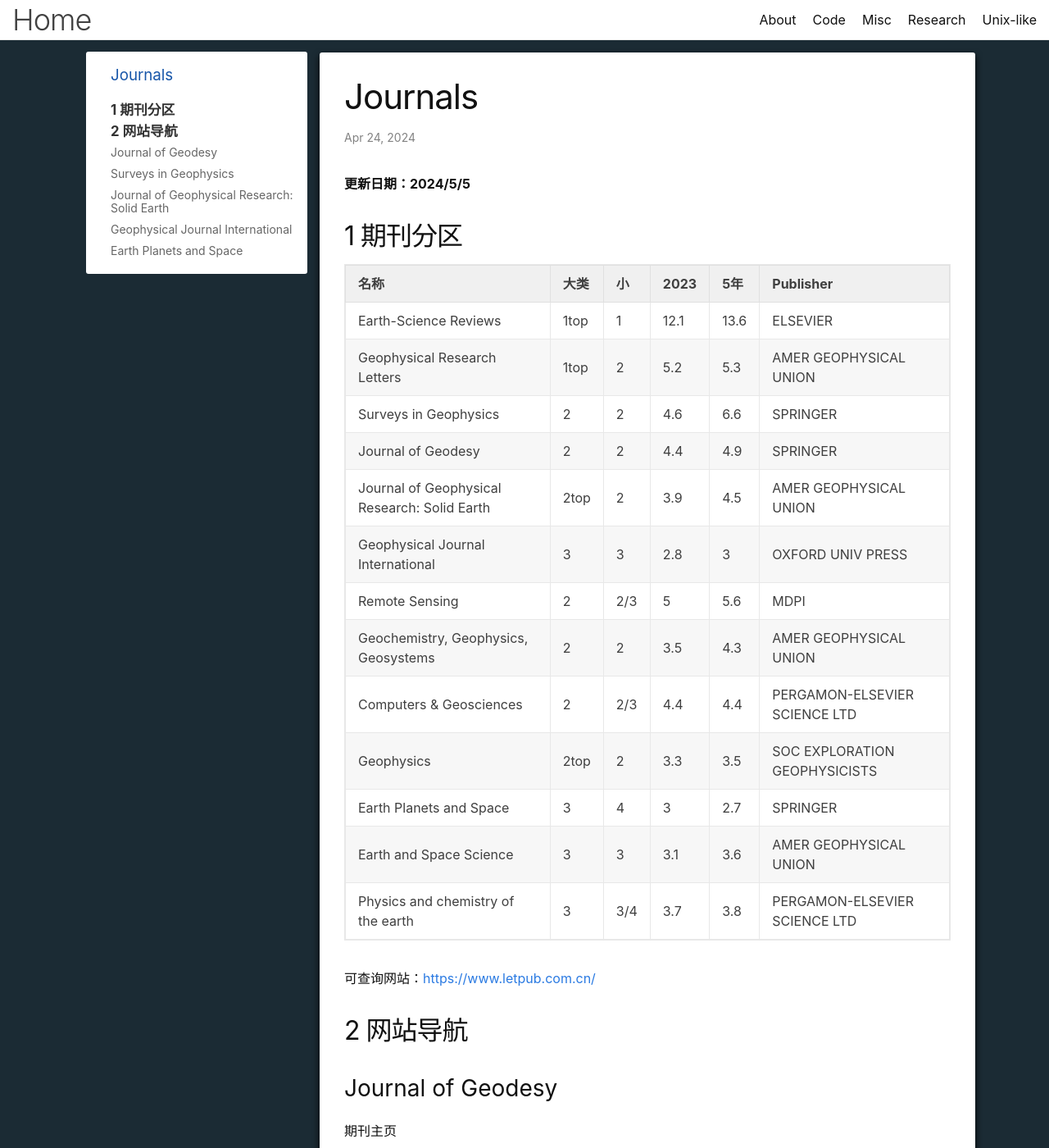
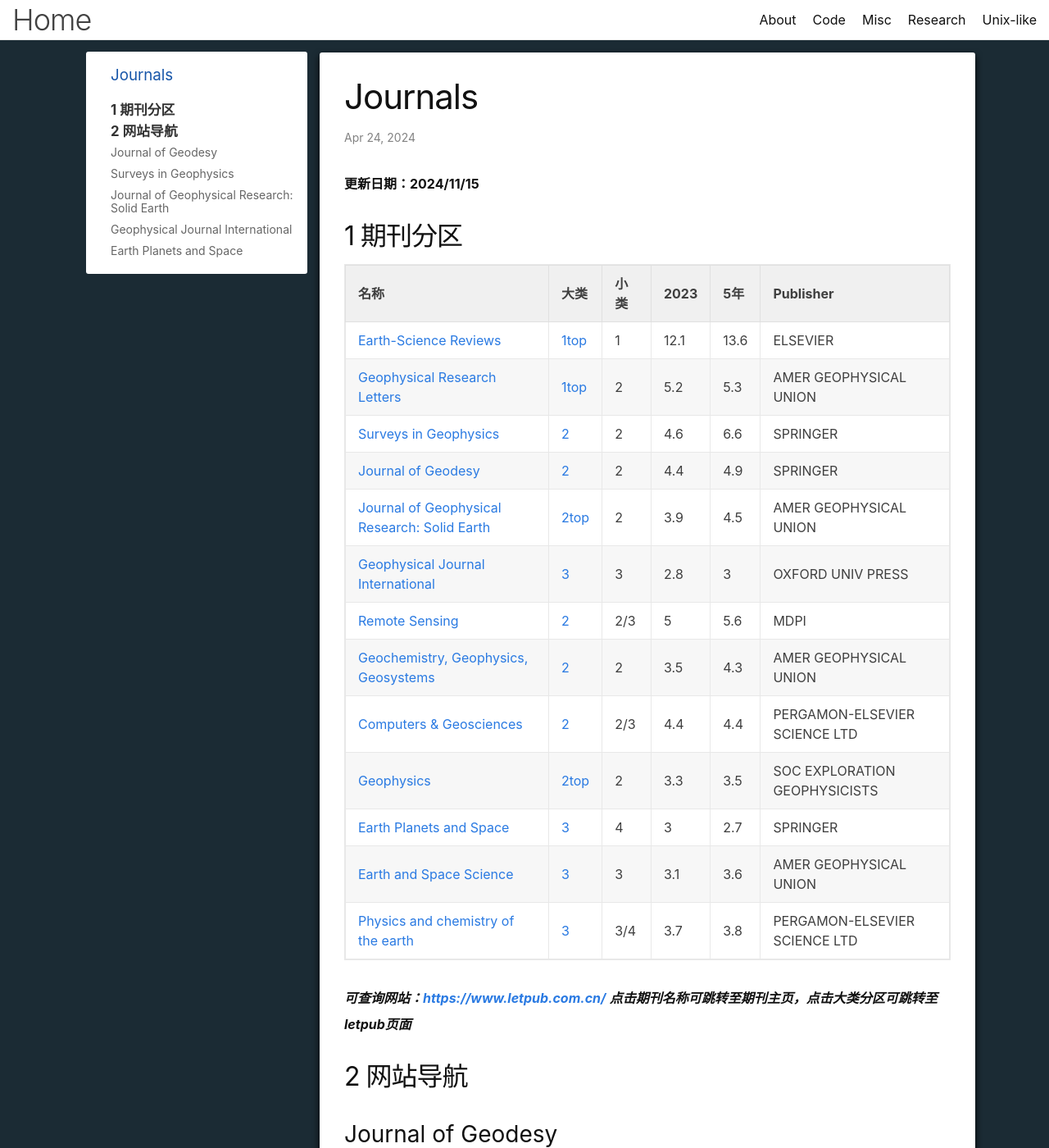
Before and after one commit to cliu-whu/cliu-whu.github.io, a Jekyll site: the page built from _posts/2024-04-24-Journals.md, in a window 1280 px wide and 1400 px high. Shown: the whole window at 82% size. Built offline with Jekyll 4.4.1, drawn with Linux system fonts in a browser that asks for light colours.

Commit message:
update Journals

```diff
--- a/_posts/2024-04-24-Journals.md
+++ b/_posts/2024-04-24-Journals.md
@@ -4,26 +4,27 @@ title: "Journals"
 categories: Research
 ---
 
-**更新日期：2024/5/5**
+**更新日期：2024/11/15**
 # 1 期刊分区
 
-| 名称 | 大类 | 小 | 2023 | 5年 | Publisher |
+| 名称 | 大类 | 小类 | 2023 | 5年 | Publisher |
 | --- | --- | --- | --- | --- | --- |
-| Earth-Science Reviews | 1top | 1 | 12.1 | 13.6 | ELSEVIER |
-| Geophysical Research Letters | 1top | 2 | 5.2 | 5.3 | AMER GEOPHYSICAL UNION |
-| Surveys in Geophysics | 2 | 2 | 4.6 | 6.6 | SPRINGER |
-| Journal of Geodesy | 2 | 2 | 4.4 | 4.9 | SPRINGER |
-| Journal of Geophysical Research: Solid Earth | 2top | 2 | 3.9 | 4.5 | AMER GEOPHYSICAL UNION |
-| Geophysical Journal International | 3 | 3 | 2.8 | 3 | OXFORD UNIV PRESS |
-| Remote Sensing | 2 | 2/3 | 5 | 5.6 | MDPI |
-| Geochemistry, Geophysics, Geosystems | 2 | 2 | 3.5 | 4.3 | AMER GEOPHYSICAL UNION |
-| Computers & Geosciences | 2 | 2/3 | 4.4 | 4.4 | PERGAMON-ELSEVIER SCIENCE LTD |
-| Geophysics | 2top | 2 | 3.3 | 3.5 | SOC EXPLORATION GEOPHYSICISTS |
-| Earth Planets and Space | 3 | 4 | 3 | 2.7 | SPRINGER |
-| Earth and Space Science | 3 | 3 | 3.1 | 3.6 | AMER GEOPHYSICAL UNION |
-| Physics and chemistry of the earth | 3 | 3/4 | 3.7 | 3.8 | PERGAMON-ELSEVIER SCIENCE LTD |
+| [Earth-Science Reviews](https://www.journals.elsevier.com/earth-science-reviews) | [1top](https://www.letpub.com.cn/index.php?journalid=2393&page=journalapp&view=detail) | 1 | 12.1 | 13.6 | ELSEVIER |
+| [Geophysical Research Letters](https://agupubs.onlinelibrary.wiley.com/journal/19448007) | [1top](https://www.letpub.com.cn/index.php?journalid=3078&page=journalapp&view=detail) | 2 | 5.2 | 5.3 | AMER GEOPHYSICAL UNION |
+| [Surveys in Geophysics](https://link.springer.com/journal/10712) | [2](https://www.letpub.com.cn/index.php?journalid=7718&page=journalapp&view=detail) | 2 | 4.6 | 6.6 | SPRINGER |
+| [Journal of Geodesy](https://link.springer.com/journal/190) | [2](https://www.letpub.com.cn/index.php?journalid=4585&page=journalapp&view=detail) | 2 | 4.4 | 4.9 | SPRINGER |
+| [Journal of Geophysical Research: Solid Earth](https://agupubs.onlinelibrary.wiley.com/journal/21699356) | [2top](https://www.letpub.com.cn/index.php?journalid=10223&page=journalapp&view=detail) | 2 | 3.9 | 4.5 | AMER GEOPHYSICAL UNION |
+| [Geophysical Journal International](https://academic.oup.com/gji) | [3](https://www.letpub.com.cn/index.php?journalid=3076&page=journalapp&view=detail) | 3 | 2.8 | 3 | OXFORD UNIV PRESS |
+| [Remote Sensing](https://www.mdpi.com/journal/remotesensing) | [2](https://www.letpub.com.cn/index.php?journalid=8969&page=journalapp&view=detail) | 2/3 | 5 | 5.6 | MDPI |
+| [Geochemistry, Geophysics, Geosystems](https://agupubs.onlinelibrary.wiley.com/journal/15252027) | [2](https://www.letpub.com.cn/index.php?journalid=3042&page=journalapp&view=detail) | 2 | 3.5 | 4.3 | AMER GEOPHYSICAL UNION |
+| [Computers & Geosciences](http://www.journals.elsevier.com/computers-and-geosciences) | [2](https://www.letpub.com.cn/index.php?journalid=2006&page=journalapp&view=detail) | 2/3 | 4.4 | 4.4 | PERGAMON-ELSEVIER SCIENCE LTD |
+| [Geophysics](http://library.seg.org/geophysics) | [2top](https://www.letpub.com.cn/index.php?journalid=3079&page=journalapp&view=detail) | 2 | 3.3 | 3.5 | SOC EXPLORATION GEOPHYSICISTS |
+| [Earth Planets and Space](https://www.springer.com/40623) | [3](https://www.letpub.com.cn/index.php?journalid=2389&page=journalapp&view=detail) | 4 | 3 | 2.7 | SPRINGER |
+| [Earth and Space Science](https://agupubs.onlinelibrary.wiley.com/journal/23335084) | [3](https://www.letpub.com.cn/index.php?journalid=10397&page=journalapp&view=detail) | 3 | 3.1 | 3.6 | AMER GEOPHYSICAL UNION |
+| [Physics and chemistry of the earth](http://www.journals.elsevier.com/physics-and-chemistry-of-the-earth/) | [3](https://www.letpub.com.cn/index.php?journalid=6667&page=journalapp&view=detail) | 3/4 | 3.7 | 3.8 | PERGAMON-ELSEVIER SCIENCE LTD |
 
-可查询网站：[https://www.letpub.com.cn/](https://www.letpub.com.cn/)
+***可查询网站：[https://www.letpub.com.cn/](https://www.letpub.com.cn/)***
+***点击期刊名称可跳转至期刊主页，点击大类分区可跳转至letpub页面***
 
 # 2 网站导航
 ## Journal of Geodesy
```
